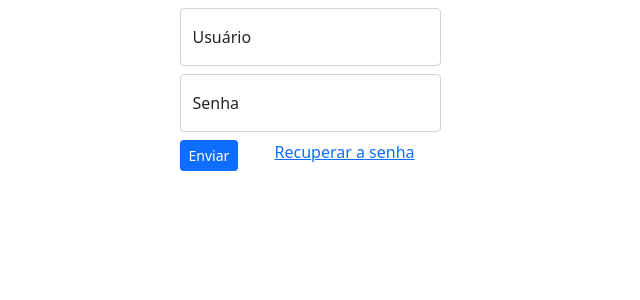
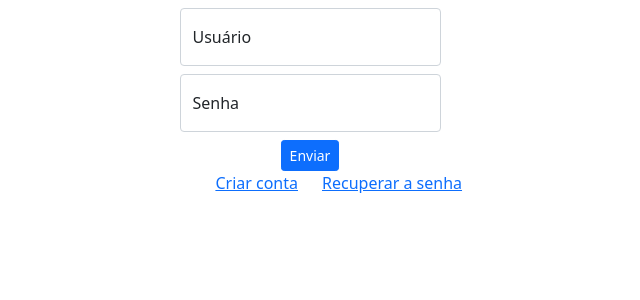
Before and after one commit to mafixx/pythonProjectNewDjango, a Django app: page /accounts/login/ in a window 1280 px wide. Shown: the top 300 px of the page, without its empty margins (330-970 px from the left). Run offline with Django 4.2, Linux system fonts and the light colour scheme; some libraries are stand-ins or nearby versions.

Commit message:
final commit

```diff
--- a/finances/templates/finances/detalhe_conta.html
+++ b/finances/templates/finances/detalhe_conta.html
@@ -22,6 +22,12 @@
     <div class="row mb-3">
         <div class="col">
             Última atualização: {{ conta.atualizado_em|date:"d/m/Y" }}
+        </div>
+    </div>
+
+    <div class="row">
+        <div class="col">
+            <a href="{% url 'finances:editar_conta' conta.id %}">Editar contas</a>
         </div>
     </div>
 
--- a/finances/urls.py
+++ b/finances/urls.py
@@ -7,7 +7,8 @@ from .views import (
     nova_conta,
     nova_transacao,
     detalhe_conta,
-    perfil_usuario
+    perfil_usuario,
+    editar_conta
 )
 
 app_name = "finances"
@@ -43,5 +44,10 @@ urlpatterns = [
         "perfil/",
         perfil_usuario,
         name="perfil_usuario"
+    ),
+    path(
+        "accounts/<int:conta_id>/editar",
+        editar_conta,
+        name="editar_conta"
     )
 ]
--- a/personal_finances/urls.py
+++ b/personal_finances/urls.py
@@ -15,9 +15,11 @@ Including another URLconf
 """
 from django.contrib import admin
 from django.urls import path, include
+from django.views.generic import RedirectView
 
 urlpatterns = [
     path('admin/', admin.site.urls),
     path('finances/', include('finances.urls')),
-    path('accounts/', include('django.contrib.auth.urls'))
+    path('accounts/', include('django.contrib.auth.urls')),
+    path('', RedirectView.as_view(url='/finances/'))
 ]
--- a/templates/registration/login.html
+++ b/templates/registration/login.html
@@ -14,12 +14,17 @@
 
 {% if next %}
     {% if user.is_authenticated %}
-        <p>
-            Sua conta não tem acesso a essa página. Para prosseguir,
-            faça login com uma conta que tenha acesso
-        </p>
+        <div class="row">
+            <div class="col d-flex justify-content-center">
+                Sua conta não tem acesso a essa página. Para prosseguir, faça login com uma conta que tenha acesso.
+            </div>
+        </div>
     {% else %}
-        <p>Faça o login para visualizar essa página</p>
+        <div class="row">
+            <div class="col d-flex justify-content-center">
+                Faça o login para visualizar essa página
+            </div>
+        </div>
     {% endif %}
 {% endif %}
 
@@ -45,11 +50,16 @@
 
     <input type="hidden" name="next" value="{{ next }}">
 
-    <div class="row justify-content-center">
-        <div class="col-1">
+    <div class="row">
+        <div class="col d-flex justify-content-center">
             <button type="submit" class="btn btn-primary btn-sm">Enviar</button>
         </div>
-        <div class="col-2">
+    </div>
+    <div class="row">
+        <div class="col d-flex justify-content-end">
+            <a href="#">Criar conta</a>
+        </div>
+        <div class="col d-flex justify-content-start">
             <a href="{% url 'password_reset' %}">Recuperar a senha</a>
         </div>
     </div>
```
Also changed, not shown: finances/templates/finances/editar_conta.html (added, +20 -0 lines), finances/views.py (+17 -1 lines).
